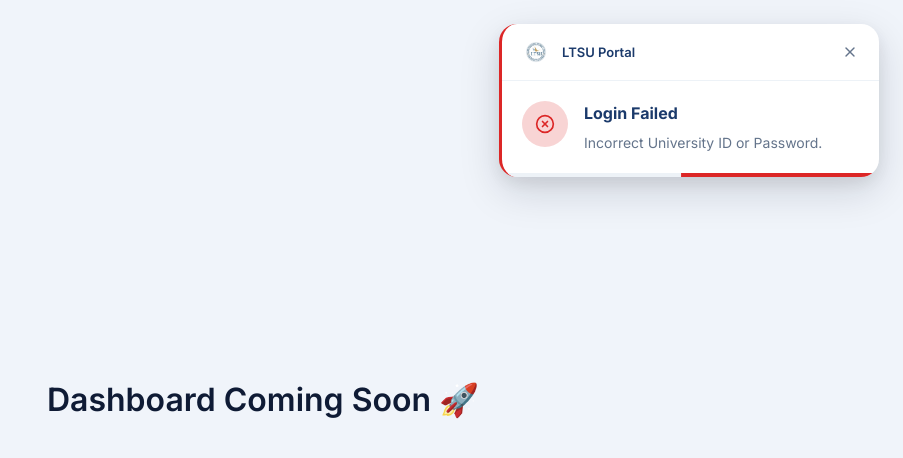
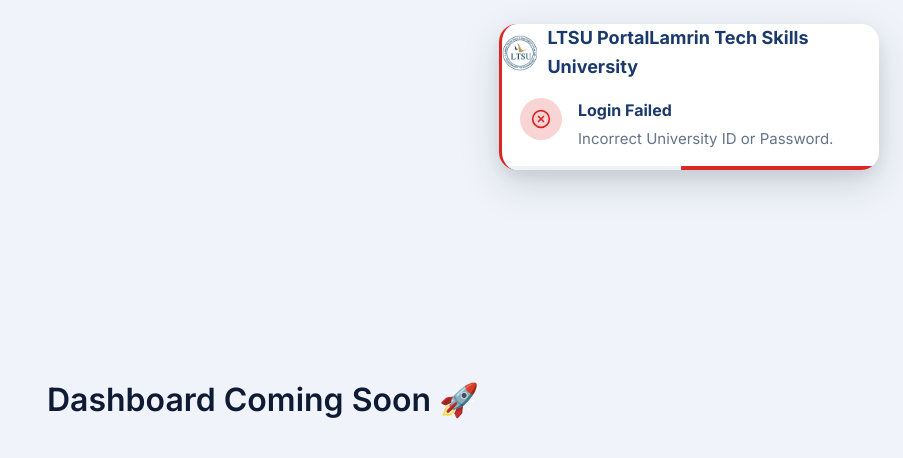
Before and after one commit to armanpreet-singh/smart-student-portal, a React (Vite) app: page /login in a window 1280 px wide. Both pictures are taken after typing "name@example.com", "Sample123" into the empty fields and a click on the button "Access Portal". Shown: the top 458 px of the page, without its empty margins (377-1280 px from the left). Built offline with nearby package versions, Linux system fonts and the light colour scheme.

Commit message:
Added LTSU Logo In Toast System.

```diff
--- a/src/components/ui/Toast.css
+++ b/src/components/ui/Toast.css
@@ -3,6 +3,7 @@
   background: #ffffff;
   border-radius: 18px;
   overflow: hidden;
+  transition:.25s;
 
   border-left: 3px solid var(--accent);
 
@@ -13,6 +14,15 @@
   font-family: "Inter", sans-serif;
 
   animation: toastPop .28s ease;
+}
+
+.ltsu-toast:hover{
+
+transform:translateY(-3px);
+
+box-shadow:
+0 22px 48px rgba(0,0,0,.18);
+
 }
 
 /* ---------- Header ---------- */
@@ -32,15 +42,29 @@
   align-items: center;
   gap: 10px;
 
-  font-size: 13px;
-  font-weight: 600;
+  font-size: 18px;
+  font-weight: 700;
 
   color: #1b3a6b;
 }
 
 .toast-logo{
-    width:32px;
-    height:32px;
+    width:38px;
+    height:38px;
+
+    overflow:hidden;
+
+    display:flex;
+    align-items:center;
+    justify-content:center;
+}
+
+.toast-logo img{
+
+    width:165%;
+    height:165%;
+
+    object-fit:contain;
 }
 /* ---------- Close Button ---------- */
 
@@ -71,7 +95,7 @@
 
 .toast-close:hover {
   background: #f4f6fb;
-  color: #1b3a6b;
+  transform:rotate(90deg);
 }
 
 /* ---------- Body ---------- */
@@ -80,12 +104,12 @@
   display: flex;
   gap: 16px;
 
-  padding: 20px;
+ padding:16px 18px;
 }
 
 .toast-icon {
-  width: 46px;
-  height: 46px;
+  width: 42px;
+  height: 42px;
 
   border-radius: 50%;
 
@@ -116,8 +140,8 @@
 .toast-content p {
   margin: 0;
 
-  font-size: 14px;
-  line-height: 1.55;
+  font-size: 15px;
+  line-height: 1.45;
 
   color: #64748b;
 }
@@ -125,6 +149,7 @@
 /* ---------- Progress ---------- */
 
 .toast-progress {
+    width: 100%;
   height: 4px;
   background: #edf2f7;
 }
--- a/src/components/ui/Toast.jsx
+++ b/src/components/ui/Toast.jsx
@@ -1,4 +1,5 @@
 import "./Toast.css";
+import toast from "react-hot-toast";
 import { X, CheckCircle2, XCircle, AlertTriangle, Info } from "lucide-react";
 import { ltsuLogo } from "../../assets/images/logo";
 
@@ -17,10 +18,10 @@
 };
 
 export default function Toast({
-  type = "success",
+  type,
   title,
   message,
-  onClose,
+  toastId,
 }) {
   return (
     <div
@@ -30,23 +31,16 @@
       }}
     >
       {/* Header */}
-      <div className="toast-header">
-        <div className="toast-brand">
-          <img
-            src={ltsuLogo}
-            alt="LTSU"
-            className="toast-logo"
-          />
-          <span>LTSU Portal</span>
-        </div>
+     <div className="toast-brand">
+  <div className="toast-logo">
+    <img src={ltsuLogo} alt="LTSU" />
+  </div>
 
-        <button
-          className="toast-close"
-          onClick={onClose}
-        >
-          <X size={16} />
-        </button>
-      </div>
+  <div className="toast-brand-text">
+    <strong>LTSU Portal</strong>
+    <span>Lamrin Tech Skills University</span>
+  </div>
+</div>
 
       {/* Body */}
       <div className="toast-body">
--- a/src/components/ui/toastUtils.jsx
+++ b/src/components/ui/toastUtils.jsx
@@ -46,7 +46,7 @@
       type="info"
       title={title}
       message={message}
-      onClose={() => toast.dismiss(t.id)}
+  toastId={t.id}
     />
   ),{
      duration: 4000,
```
